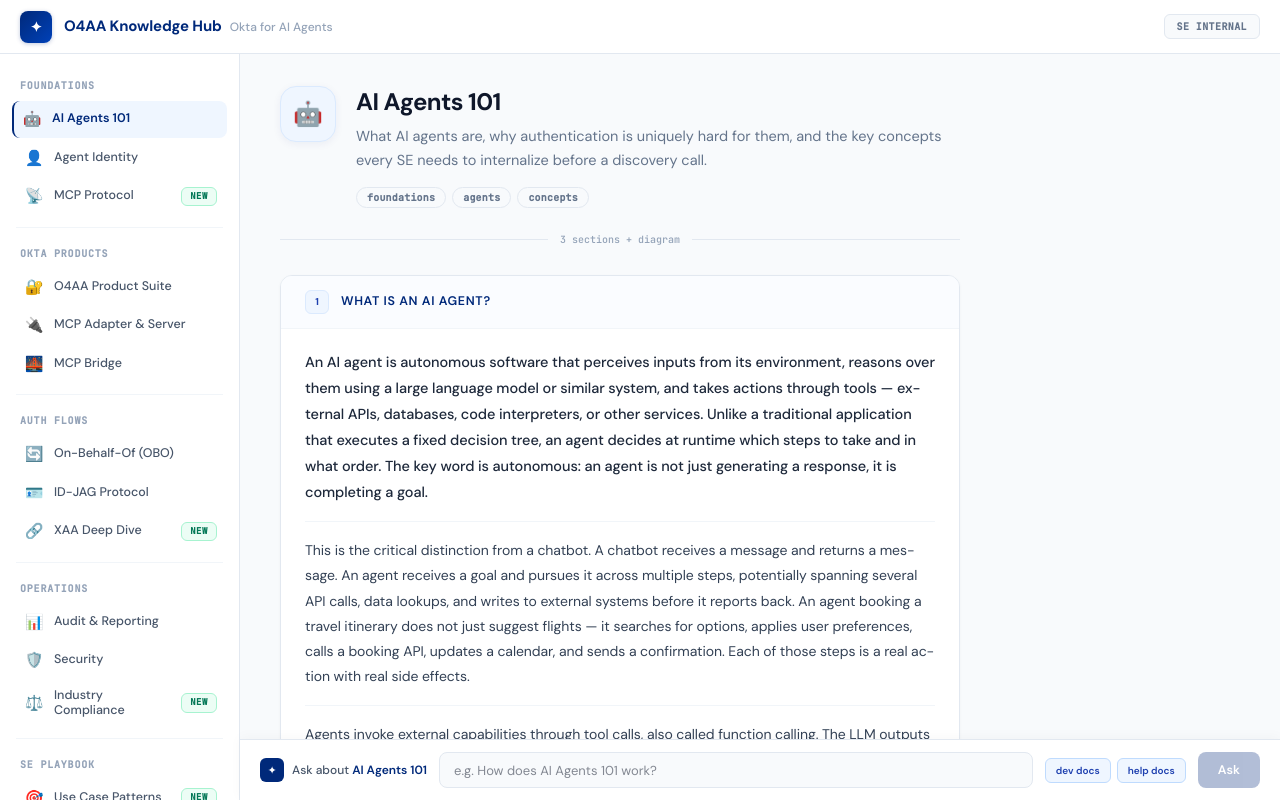
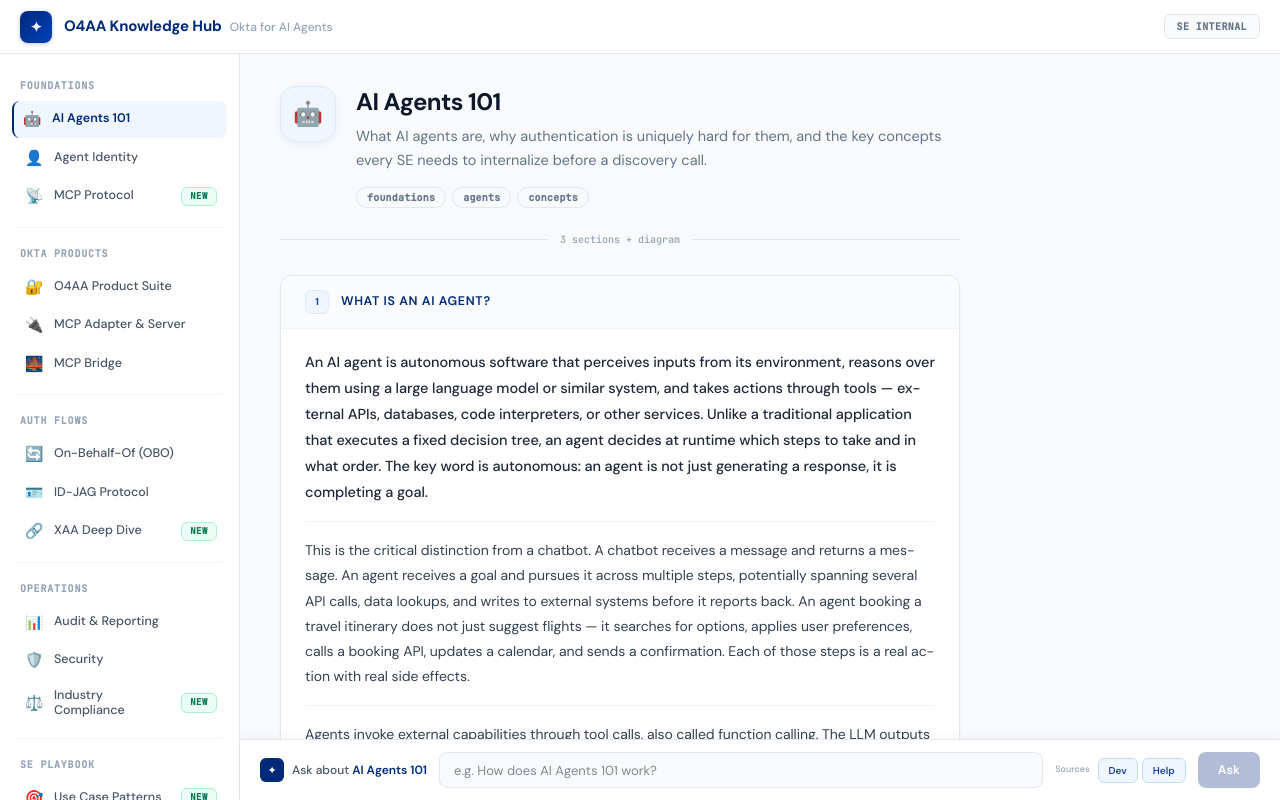
Before and after one commit to Zantonse/o4aa-knowledge, a Next.js app: page /section/ai-agents-101 in a window 1280 px wide. Built offline with nearby package versions, Linux system fonts and the light colour scheme.

Commit message:
loop 11: source toggles — shorter labels, Sources prefix, strikethrough when off, title tooltips

```diff
--- a/components/AiBar.tsx
+++ b/components/AiBar.tsx
@@ -171,23 +171,26 @@
         />
 
         {/* Source toggles */}
-        <div className="flex gap-1.5 flex-shrink-0">
+        <div className="flex items-center gap-1 flex-shrink-0">
+          <span className="text-[9px] font-medium mr-1" style={{ color: '#94A3B8' }}>Sources</span>
           {[
-            { key: 'dev', label: 'dev docs', active: devDocs, toggle: () => setDevDocs(v => !v) },
-            { key: 'help', label: 'help docs', active: helpDocs, toggle: () => setHelpDocs(v => !v) },
-          ].map(({ key, label, active, toggle }) => (
+            { key: 'dev', label: 'developer.okta.com', short: 'Dev', active: devDocs, toggle: () => setDevDocs(v => !v) },
+            { key: 'help', label: 'help.okta.com', short: 'Help', active: helpDocs, toggle: () => setHelpDocs(v => !v) },
+          ].map(({ key, short, label, active, toggle }) => (
             <button
               key={key}
               type="button"
               onClick={toggle}
+              title={active ? `Searching ${label} — click to disable` : `Click to search ${label}`}
               className="text-[10px] font-semibold px-2.5 py-1 rounded-md border transition-all flex-shrink-0"
               style={{
-                background: active ? '#EFF6FF' : '#F8FAFC',
+                background: active ? '#EFF6FF' : 'transparent',
                 borderColor: active ? '#BFDBFE' : '#E2E8F0',
-                color: active ? '#1E40AF' : '#94A3B8',
+                color: active ? '#1E40AF' : '#CBD5E1',
+                textDecoration: active ? 'none' : 'line-through',
               }}
             >
-              {label}
+              {short}
             </button>
           ))}
         </div>
```
